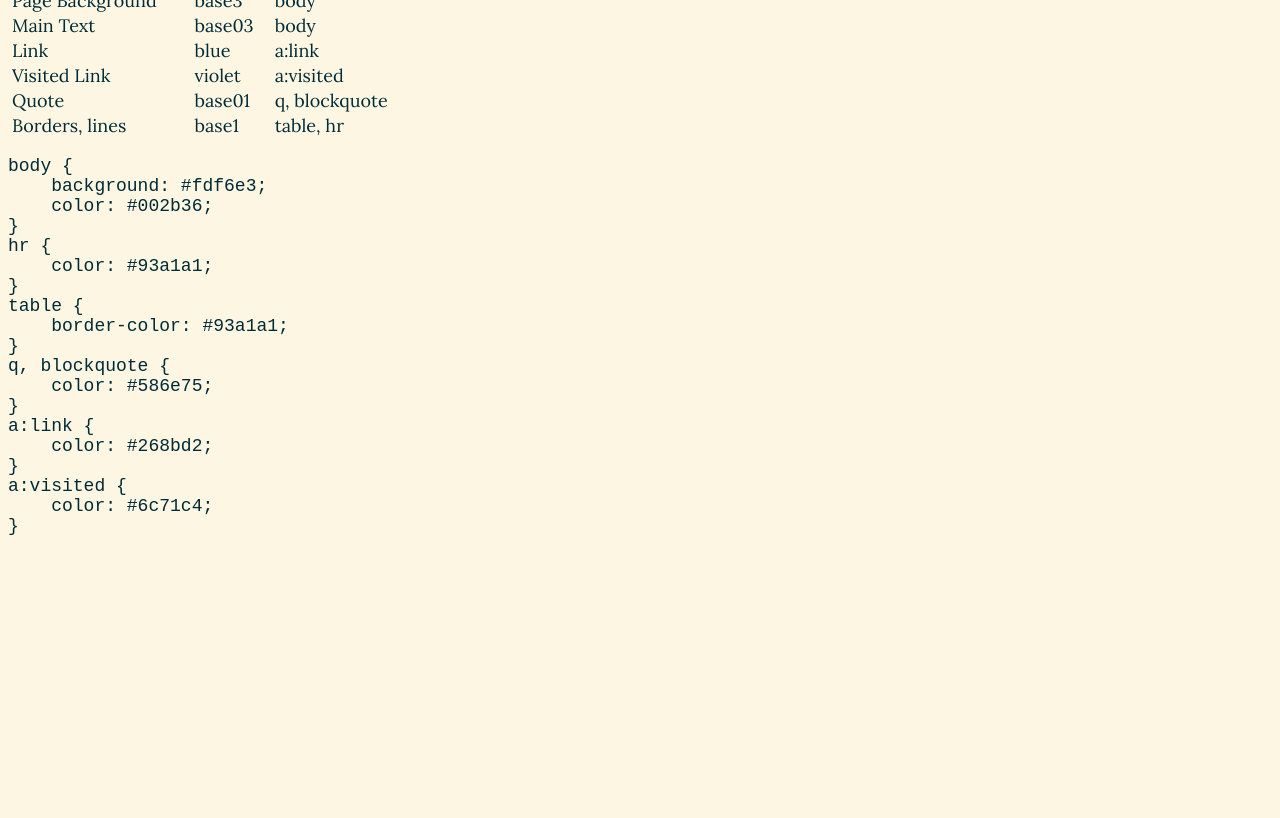
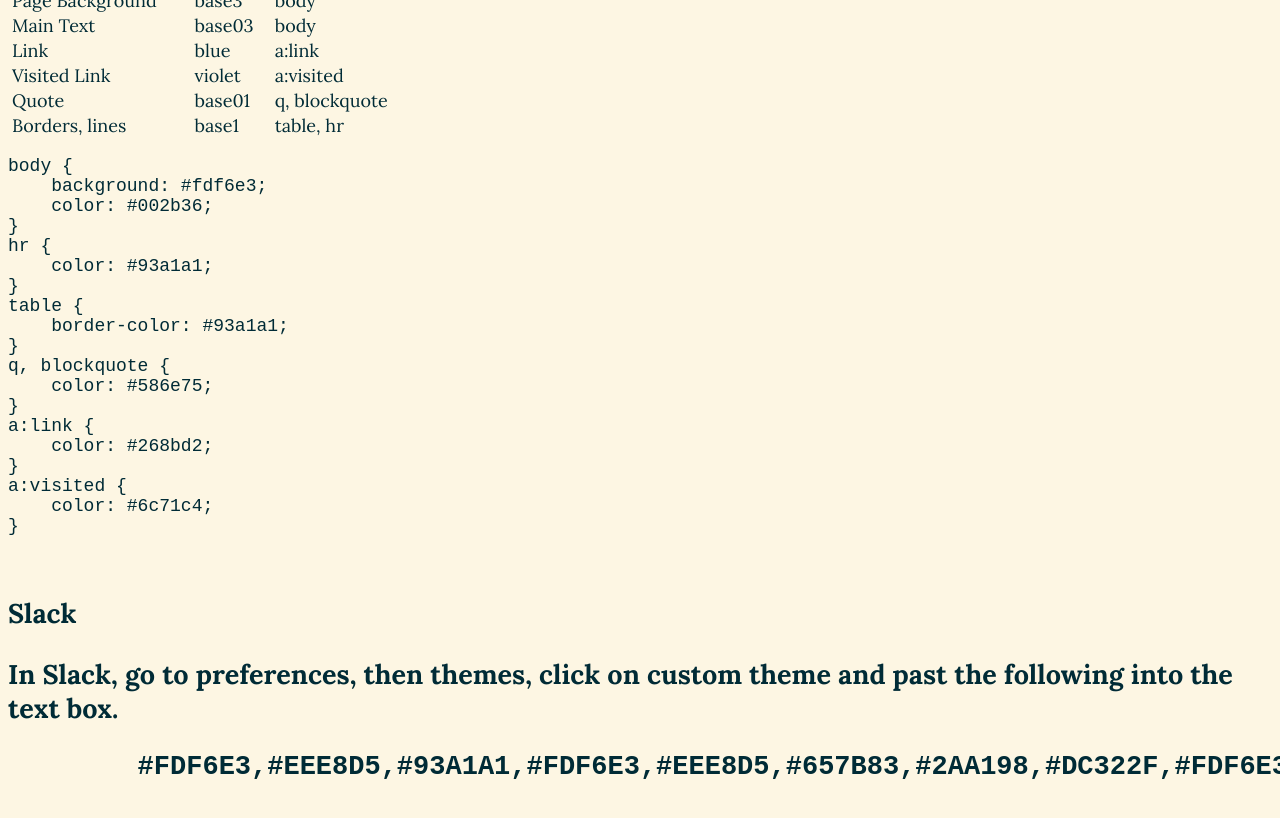
Before and after one commit to johnstonskj/johnstonskj.github.io, a Jekyll site: the page solarized.html, which Jekyll copies as it is, in a window 1280 px wide and 900 px high, scrolled down 1540 px. Shown: the top 818 px of the window. Built offline with Jekyll 4.4.1, drawn with Linux system fonts in a browser that asks for light colours; before the commit the page ends 2155 px from its top, so only the background shows below that.

Commit message:
Add Slack theme to solarized page

```diff
--- a/solarized.html
+++ b/solarized.html
@@ -289,6 +289,16 @@ a:visited {
 }
         </pre>
 
+        <h2>Slack</>
+
+        <p>
+        In Slack, go to preferences, then themes, click on custom theme and past the following into the text box.
+        </p>
+
+        <pre>
+        #FDF6E3,#EEE8D5,#93A1A1,#FDF6E3,#EEE8D5,#657B83,#2AA198,#DC322F,#FDF6E3,#657B83
+        </pre>
+
     <p>&nbsp;</p>
     </body>
 </html>
```
